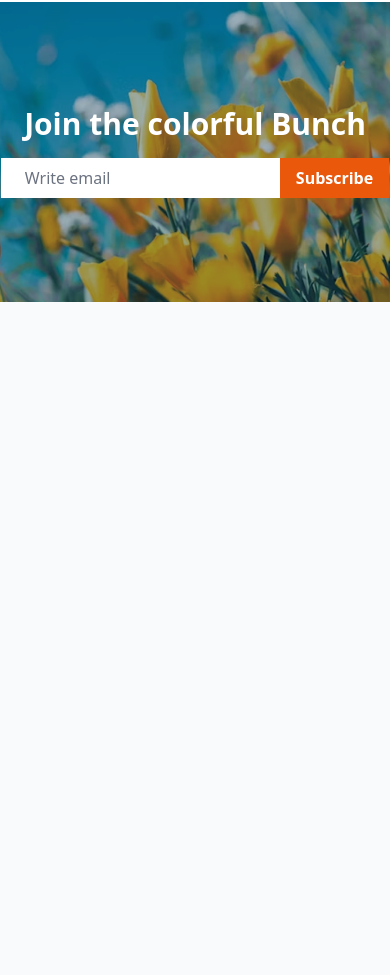
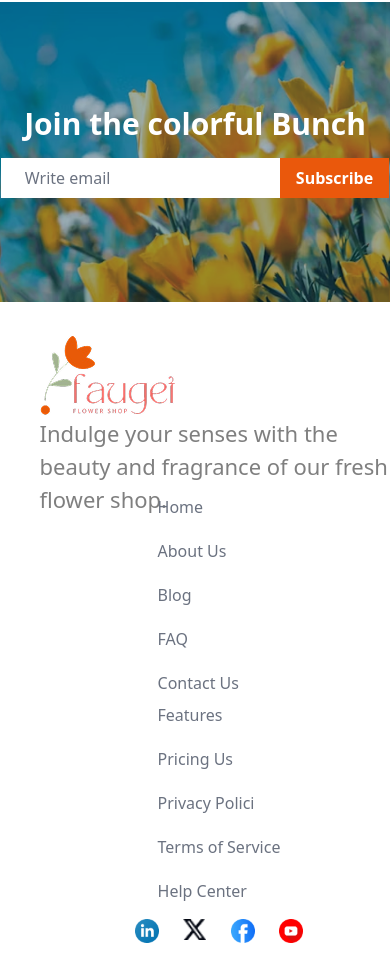
Before and after one commit to TanjinaMimcell/flower-responsive-website, a plain HTML site: page index.html in a window 390 px wide. Shown: the part 3756-4731 px from the top of the page. Before the commit the page ends 4058 px from the top, so only its background shows below. Drawn offline with nearby package versions, Linux system fonts and the light colour scheme.

Commit message:
added responsive footer section

```diff
--- a/index.html
+++ b/index.html
@@ -216,18 +216,57 @@
 
 
 
+<!-- Footer Section -->
+<footer class="bg-white py-8 ">
+  <div class="container mx-auto px-4 ml-6 md:px-8 flex flex-col md:flex-row justify-between items-center gap-x-10">
+    <!-- Logo on the left -->
+    <div class="w-[359px] h-[81px] mt-50">
+      <img src="assets/logo.png" alt="logo" class="" />
+      <p class="text-[1.375rem] text-black/50 font-inter font-normal">
+      Indulge your senses with the beauty and fragrance of our fresh flower shop.  </p>
+    </div>
 
 
+    <!-- Footer Links  -->
+<div class="flex flex-col md:flex-row space-y-2 md:space-y-0 md:space-x-6 text-left md:text-left gap-x-20 mt-20">
+<!-- First Column -->
+  <div class="flex flex-col space-y-5">
+    <a href="#" class="hover:text-orange-600 text-gray-500">Home</a>
+    <a href="#" class="hover:text-orange-600 text-gray-500">About Us</a>
+    <a href="#" class="hover:text-orange-600 text-gray-500">Blog</a>
+    <a href="#" class="hover:text-orange-600 text-gray-500">FAQ</a>
+    <a href="#" class="hover:text-orange-600 text-gray-500">Contact Us</a>
+  </div>
 
+  <!-- Second Column -->
+  <div class="flex flex-col space-y-5">
+    <a href="#" class="hover:text-orange-600 text-gray-500">Features</a>
+    <a href="#" class="hover:text-orange-600 text-gray-500">Pricing Us</a>
+    <a href="#" class="hover:text-orange-600 text-gray-500">Privacy Polici</a>
+    <a href="#" class="hover:text-orange-600 text-gray-500">Terms of Service</a>
+    <a href="#" class="hover:text-orange-600 text-gray-500">Help Center</a>
+  </div>
 
+  </div>
 
-
-
+  <!-- Footer Social Media Icons-->
+    <div class="flex space-x-6 mt-4 md:mt-0">
+      <a href="#" class="hover:text-blue-500">
+        <img src="assets/icon-linkedin.png" alt="LinkedIn" class="w-6" />
+      </a>
+      <a href="#" class="hover:text-blue-500">
+        <img src="assets/icon-twitter.png" alt="Twitter" class="w-6" />
+      </a>
+      <a href="#" class="hover:text-blue-500">
+        <img src="assets/icon-facebook.png" alt="Facebook" class="w-6" />
+      </a>
+      <a href="#" class="hover:text-red-500">
+        <img src="assets/icon-youtube.png" alt="YouTube" class="w-6" />
+      </a>
+    </div>
+    </div>
+</footer>
 
 
 </body>
 </html>
-
-
-</body>
-</html>
```
